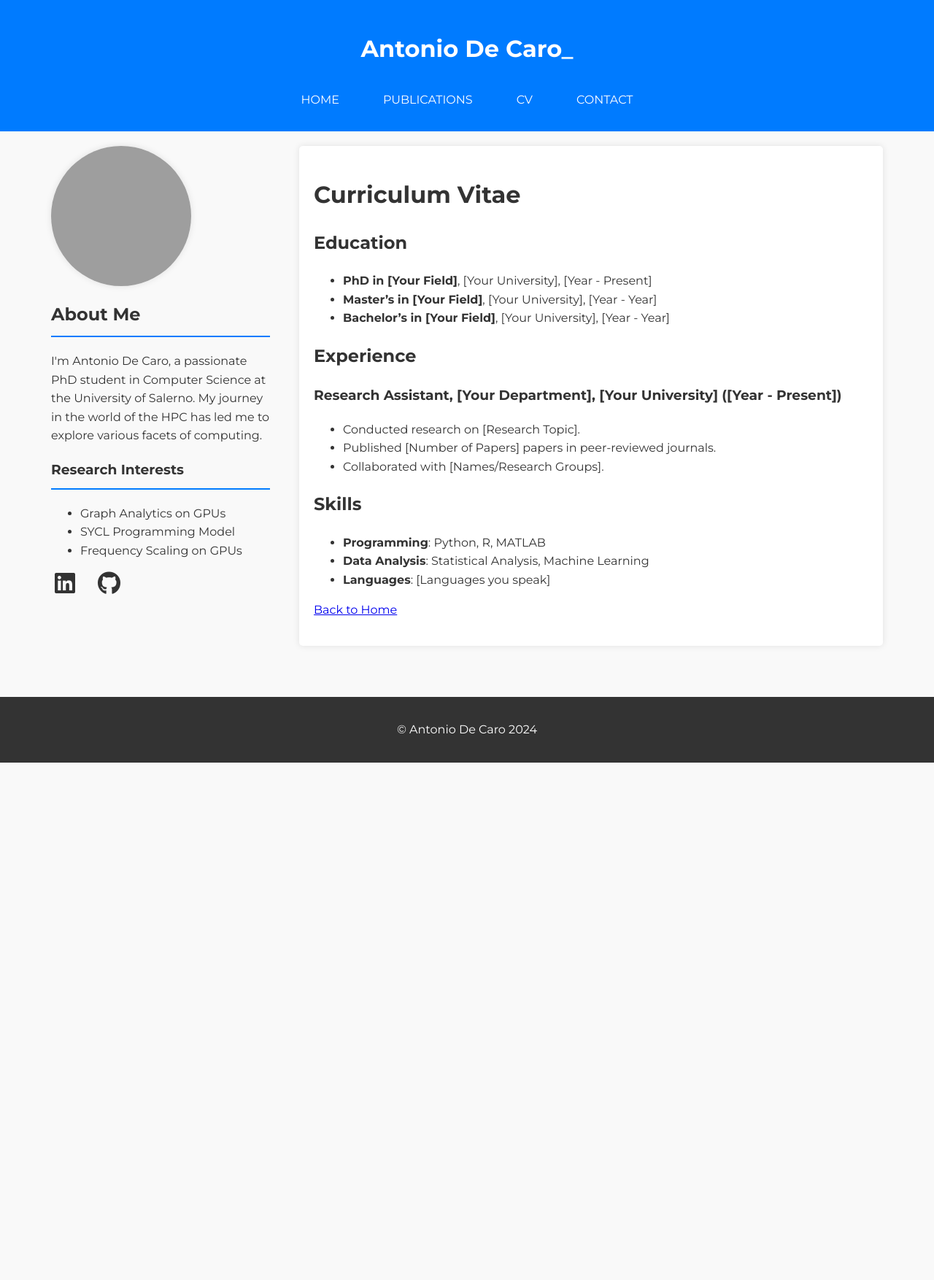
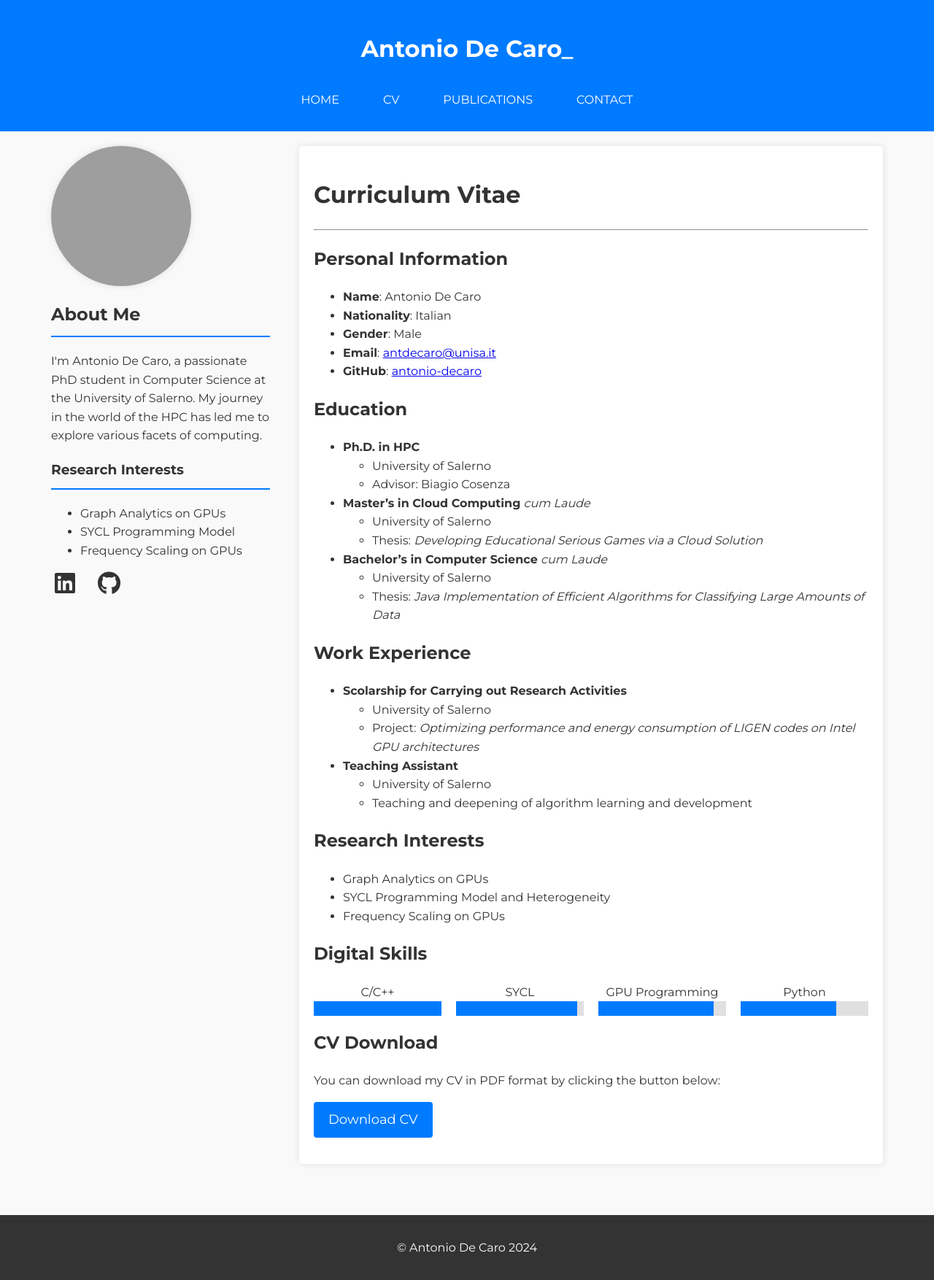
Before and after one commit to antonio-decaro/antonio-decaro.github.io, a Jekyll site: the page built from cv.md, in a window 1280 px wide. Shown: the whole page at 73% size. Built offline with Jekyll 4.4.1, drawn with Linux system fonts in a browser that asks for light colours; before the commit the page ends 1045 px from its top, so only the background shows below that; grey boxes are pictures that could not be loaded.

Commit message:
Update website navigation URLs and styles

```diff
--- a/_config.yaml
+++ b/_config.yaml
@@ -44,11 +44,18 @@ seo:
 navigation:
   - title: HOME
     url: /
+  - title: CV
+    url: "/cv/"
   - title: PUBLICATIONS
     url: "/publications/"
-  - title: CV
-    url: "/cv/"
   # - title: Projects
     # url: "/projects/"
   - title: CONTACT
     url: "/contact/"
+
+scholar:
+  source: _bibliography/
+  bibliography_template: bib_entry
+  sort_by: year
+  order: descending
+  style: apa
--- a/assets/css/style.css
+++ b/assets/css/style.css
@@ -247,3 +247,106 @@ footer {
   color: #333; /* Match the color with the rest of the website */
   margin: 0 5px; /* Add spacing around the icons */
 }
+
+/* Custom Publication Entry Styles */
+/* Custom Bibliography Entry Styles */
+
+.bib-card-link {
+  text-decoration: none;
+  color: inherit;
+}
+
+.bib-card {
+  border: 1px solid #e0e0e0;
+  border-radius: 8px;
+  padding: 15px;
+  margin-bottom: 20px;
+  transition: box-shadow 0.3s ease;
+  display: block;
+}
+
+.bib-card:hover {
+  box-shadow: 0px 0px 10px rgba(0, 0, 0, 0.1);
+}
+
+.bib-card h2 {
+  font-size: 1.2em;
+  margin-bottom: 5px;
+}
+
+.bib-card p {
+  margin-bottom: 5px;
+}
+
+.doi-link {
+  color: #007BFF;
+  text-decoration: none;
+  transition: color 0.3s ease;
+  margin-left: 10px;
+}
+
+.doi-link:hover {
+  color: #0056b3;
+}
+
+/* CV */
+/* Skills Section Styles */
+
+.skills {
+  display: flex;
+  flex-wrap: wrap;
+  gap: 20px;
+}
+
+.skill {
+  flex: 1;
+  text-align: center;
+  position: relative;
+}
+
+.skill-name {
+  display: block;
+  margin-bottom: 2vh; /* Adjusted margin */
+  z-index: 1; /* Ensures it appears above the bar */
+}
+
+.skill-bar, .skill-bar-background {
+  height: 20px;
+  position: absolute;
+  top: 25px; /* Adjusted top position */
+  left: 0;
+  right: 0;
+}
+
+.skill-bar {
+  background-color: #007BFF;
+  width: 0;
+  transition: width 1s ease-in-out;
+}
+
+.skill-bar-background {
+  background-color: #E0E0E0;
+  width: 100%;
+}
+
+/* Button Styles */
+
+.btn {
+  display: inline-block;
+  padding: 10px 20px;
+  font-size: 18px;
+  text-align: center;
+  cursor: pointer;
+  text-decoration: none;
+  border-radius: 4px;
+  transition: background-color 0.3s ease;
+}
+
+.btn-primary {
+  background-color: #007BFF;
+  color: #fff;
+}
+
+.btn-primary:hover {
+  background-color: #0056b3;
+}
--- a/cv.md
+++ b/cv.md
@@ -4,25 +4,84 @@ title: CV
 ---
 
 # Curriculum Vitae
+---
+
+## Personal Information
+
+- **Name**: Antonio De Caro
+- **Nationality**: Italian
+- **Gender**: Male
+- **Email**: [antdecaro@unisa.it](mailto:antdecaro@unisa.it)
+- **GitHub**: [antonio-decaro](https://github.com/antonio-decaro)
 
 ## Education
 
-- **PhD in [Your Field]**, [Your University], [Year - Present]
-- **Master's in [Your Field]**, [Your University], [Year - Year]
-- **Bachelor's in [Your Field]**, [Your University], [Year - Year]
+- **Ph.D. in HPC**
+  - University of Salerno
+  - Advisor: Biagio Cosenza
 
-## Experience
+- **Master's in Cloud Computing** *cum Laude*
+  - University of Salerno
+  - Thesis: *Developing Educational Serious Games via a Cloud Solution*
 
-### Research Assistant, [Your Department], [Your University] ([Year - Present])
+- **Bachelor's in Computer Science** *cum Laude*
+  - University of Salerno
+  - Thesis: *Java Implementation of Efficient Algorithms for Classifying Large Amounts of Data*
 
-- Conducted research on [Research Topic].
-- Published [Number of Papers] papers in peer-reviewed journals.
-- Collaborated with [Names/Research Groups].
+## Work Experience
 
-## Skills
+- **Scolarship for Carrying out Research Activities**
+  - University of Salerno
+  - Project: *Optimizing performance and energy consumption of LIGEN codes on Intel GPU architectures*
+- **Teaching Assistant**
+  - University of Salerno
+  - Teaching and deepening of algorithm learning and development
 
-- **Programming**: Python, R, MATLAB
-- **Data Analysis**: Statistical Analysis, Machine Learning
-- **Languages**: [Languages you speak]
+## Research Interests
 
-[Back to Home](index.md)
+- Graph Analytics on GPUs
+- SYCL Programming Model and Heterogeneity
+- Frequency Scaling on GPUs
+
+## Digital Skills
+
+<div class="skills">
+    <div class="skill">
+        <span class="skill-name">C/C++</span>
+        <div class="skill-bar-background"></div>
+        <div class="skill-bar" data-percent="100%"></div>
+    </div>
+    <div class="skill">
+        <span class="skill-name">SYCL</span>
+        <div class="skill-bar-background"></div>
+        <div class="skill-bar" data-percent="95%"></div>
+    </div>
+    <div class="skill">
+        <span class="skill-name">GPU Programming</span>
+        <div class="skill-bar-background"></div>
+        <div class="skill-bar" data-percent="90%"></div>
+    </div>
+    <div class="skill">
+        <span class="skill-name">Python</span>
+        <div class="skill-bar-background"></div>
+        <div class="skill-bar" data-percent="75%"></div>
+    </div>
+</div>
+
+## CV Download
+
+You can download my CV in PDF format by clicking the button below:
+
+[Download CV](/assets/files/cv.pdf){: .btn .btn-primary }
+
+
+<script>
+    document.addEventListener('DOMContentLoaded', () => {
+        const skillBars = document.querySelectorAll('.skill-bar');
+
+        skillBars.forEach(bar => {
+            const percent = bar.getAttribute('data-percent');
+            bar.style.width = percent;
+        });
+    });
+</script>
```
Also changed, not shown: _bibliography/references.bib (added, +11 -0 lines), _layouts/bib_entry.html (added, +8 -0 lines), contact.md (+0 -2 lines), projects.md (+1 -0 lines), publications.md (+3 -0 lines), 1 other file.
